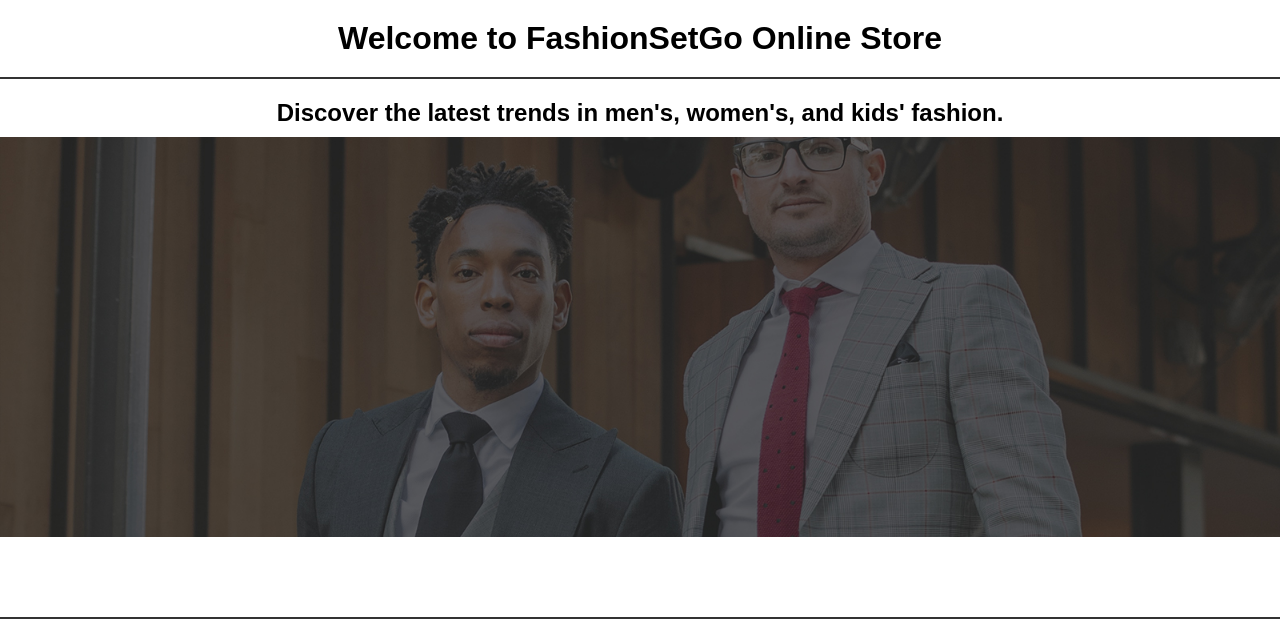
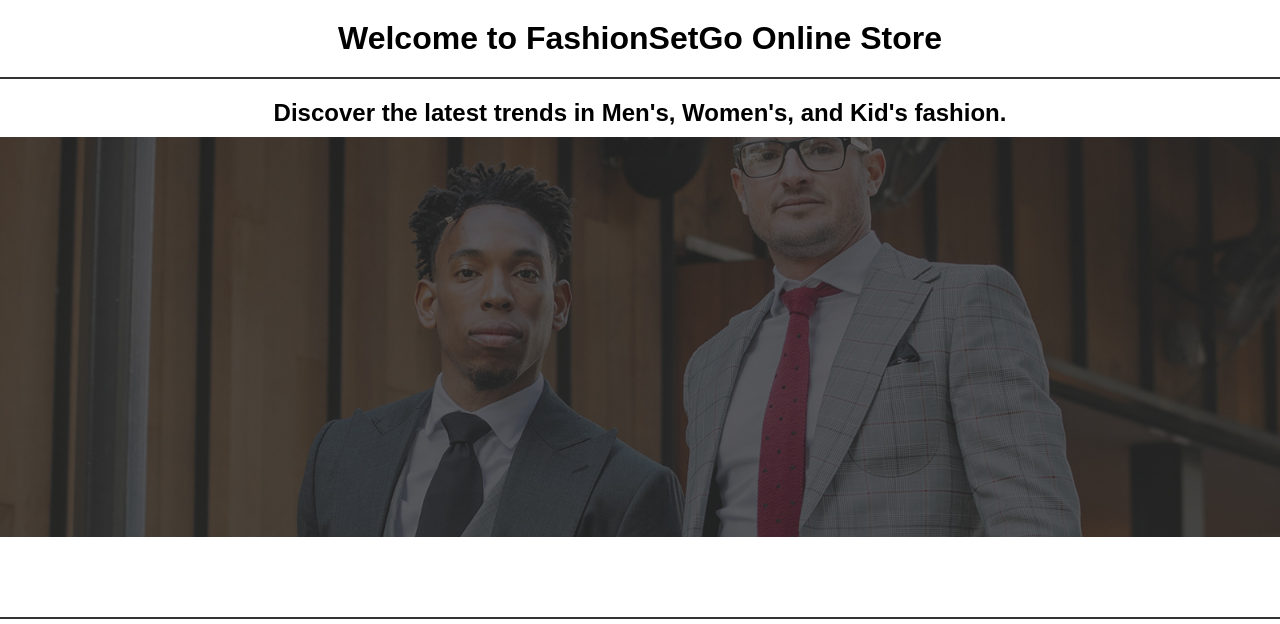
Before and after one commit to x-ngece/Fashion-Set-Go, a plain HTML site: page index.html in a window 1280 px wide. Shown: the part 176-800 px from the top of the page. Drawn offline with Linux system fonts and the light colour scheme.

Commit message:
Changed the grammar of the h2 element.

```diff
--- a/index.html
+++ b/index.html
@@ -25,7 +25,7 @@
         </center>
         <hr>
         <center>
-            <h2>Discover the latest trends in men's, women's, and kids' fashion.</h2>
+            <h2>Discover the latest trends in Men's, Women's, and Kid's fashion.</h2>
         </center>
 
         <img src="images/products-page-heading.jpg" alt="">
```
